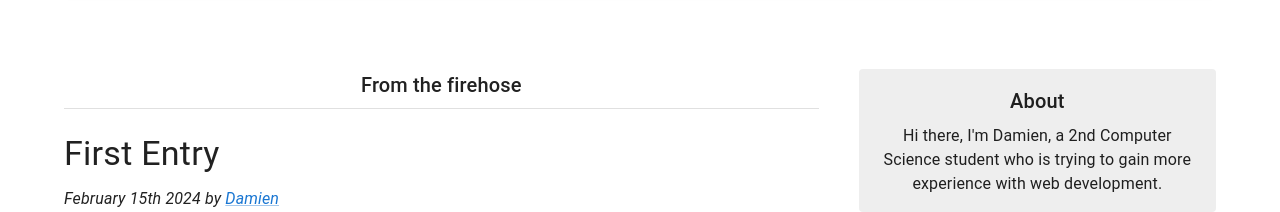
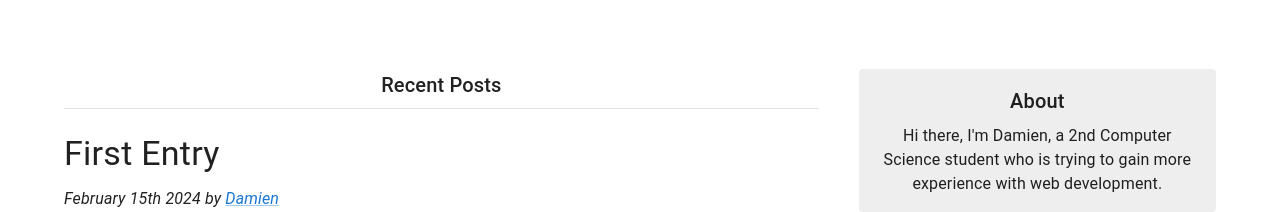
Before and after one commit to ne22153/PersonalSite, a React (Vite) app: page / in a window 1280 px wide. Shown: the part 364-576 px from the top of the page. Built offline with nearby package versions, Linux system fonts and the light colour scheme.

Commit message:
Changed pathing

```diff
--- a/src/Components/Blog.jsx
+++ b/src/Components/Blog.jsx
@@ -62,7 +62,6 @@ const sidebar = {
     ],
 };
 
-// TODO remove, this demo shouldn't need to reset the theme.
 const defaultTheme = createTheme();
 
 export default function Blog() {
@@ -79,7 +78,7 @@ export default function Blog() {
                         ))}
                     </Grid>*/}
                     <Grid container spacing={5} sx={{ mt: 3 }}>
-                        <Main title="From the firehose" posts={posts} />
+                        <Main title="Recent Posts" posts={posts} />
                         <Sidebar
                             title={sidebar.title}
                             description={sidebar.description}
--- a/src/Components/Main.jsx
+++ b/src/Components/Main.jsx
@@ -13,7 +13,7 @@ function Main(props) {
     const [loading, setLoading] = useState(true)
 
     async function created (name) {
-      const res = await fetch(`./${name}`)
+      const res = await fetch(`../public/${name}`)
       const md = await res.text();
       console.log(md)
       return md
```
